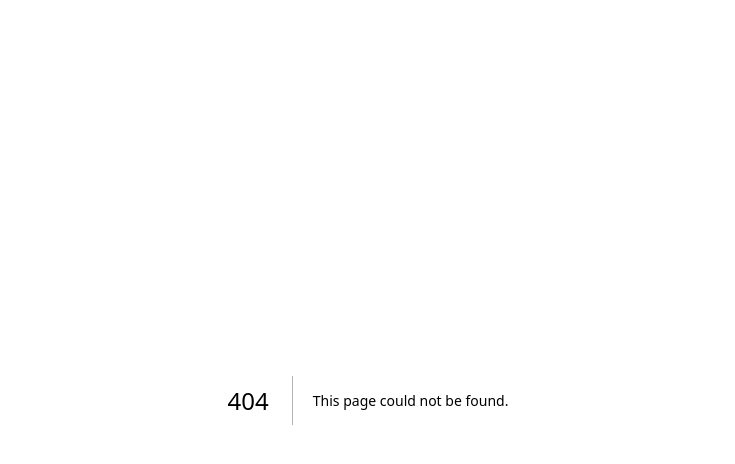
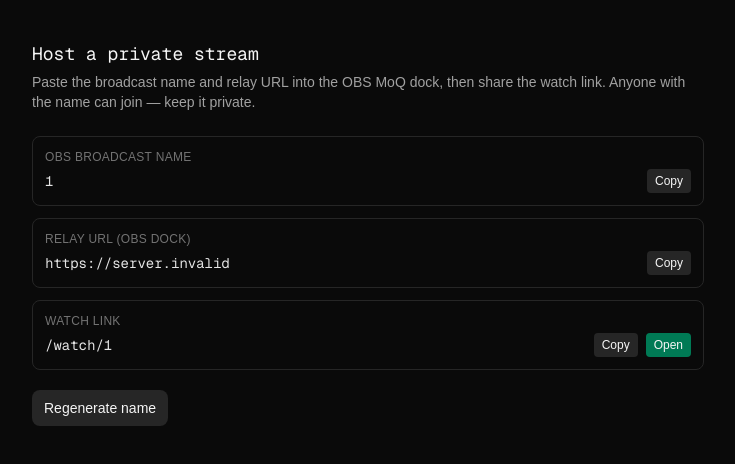
Before and after one commit to lucasorefice/neobunker, a Next.js app: page /host/1 in a window 1280 px wide. Before the commit this address had no page. Shown: the top 464 px of the page, without its empty margins (272-1007 px from the left). Built offline with nearby package versions, Linux system fonts and the light colour scheme; no server answers.

Commit message:
feat(host): /host page generating unguessable stream names

```diff
--- /dev/null
+++ b/app/host/[name]/host-panel.tsx
@@ -0,0 +1,68 @@
+"use client";
+
+import { useRouter } from "next/navigation";
+import { useState } from "react";
+import { watchHref } from "@/lib/broadcast-name";
+
+function CopyRow({
+  label,
+  value,
+  href,
+  absolute,
+}: {
+  label: string;
+  value: string;
+  href?: string;
+  absolute?: boolean;
+}) {
+  const [copied, setCopied] = useState(false);
+  const copy = async () => {
+    // Read window only at click time to avoid SSR hydration mismatch.
+    const text = absolute ? `${window.location.origin}${value}` : value;
+    await navigator.clipboard.writeText(text);
+    setCopied(true);
+    setTimeout(() => setCopied(false), 1200);
+  };
+  return (
+    <div className="rounded-lg border border-neutral-800 p-3">
+      <div className="mb-1 text-xs uppercase tracking-wide text-neutral-500">{label}</div>
+      <div className="flex items-center gap-2">
+        <code className="flex-1 truncate font-mono text-sm text-neutral-200">{value}</code>
+        <button
+          onClick={copy}
+          className="rounded bg-neutral-800 px-2 py-1 text-xs hover:bg-neutral-700"
+        >
+          {copied ? "Copied" : "Copy"}
+        </button>
+        {href ? (
+          <a
+            href={href}
+            target="_blank"
+            rel="noreferrer"
+            className="rounded bg-emerald-700 px-2 py-1 text-xs hover:bg-emerald-600"
+          >
+            Open
+          </a>
+        ) : null}
+      </div>
+    </div>
+  );
+}
+
+export function HostPanel({ name, relayUrl }: { name: string; relayUrl: string }) {
+  const router = useRouter();
+  const href = watchHref(name);
+  return (
+    <div className="space-y-3">
+      <CopyRow label="OBS broadcast name" value={name} />
+      <CopyRow label="Relay URL (OBS dock)" value={relayUrl} />
+      <CopyRow label="Watch link" value={href} href={href} absolute />
+      <button
+        onClick={() => router.push("/host")}
+        className="mt-2 rounded-lg bg-neutral-800 px-3 py-2 text-sm hover:bg-neutral-700"
+      >
+        Regenerate name
+      </button>
+    </div>
+  );
+}
--- /dev/null
+++ b/app/host/[name]/page.tsx
@@ -0,0 +1,25 @@
+import { RELAY_URL } from "@/lib/relay";
+import { HostPanel } from "./host-panel";
+
+// Params are a Promise in this Next version.
+export default async function HostNamePage({
+  params,
+}: {
+  params: Promise<{ name: string }>;
+}) {
+  const { name } = await params;
+  const broadcastName = decodeURIComponent(name);
+
+  return (
+    <main className="min-h-dvh bg-neutral-950 px-4 py-10 text-neutral-100">
+      <div className="mx-auto w-full max-w-2xl">
+        <h1 className="mb-1 font-mono text-lg">Host a private stream</h1>
+        <p className="mb-6 text-sm text-neutral-400">
+          Paste the broadcast name and relay URL into the OBS MoQ dock, then
+          share the watch link. Anyone with the name can join — keep it private.
+        </p>
+        <HostPanel name={broadcastName} relayUrl={RELAY_URL} />
+      </div>
+    </main>
+  );
+}
--- /dev/null
+++ b/app/host/page.tsx
@@ -0,0 +1,8 @@
+import { redirect } from "next/navigation";
+import { randomBroadcastName } from "@/lib/broadcast-name";
+
+// Mint a fresh unguessable name and hand off to /host/<name>, which holds the
+// name in the URL (stable on reload, shareable). No DB, no state.
+export default function HostPage() {
+  redirect(`/host/${randomBroadcastName()}`);
+}
```
